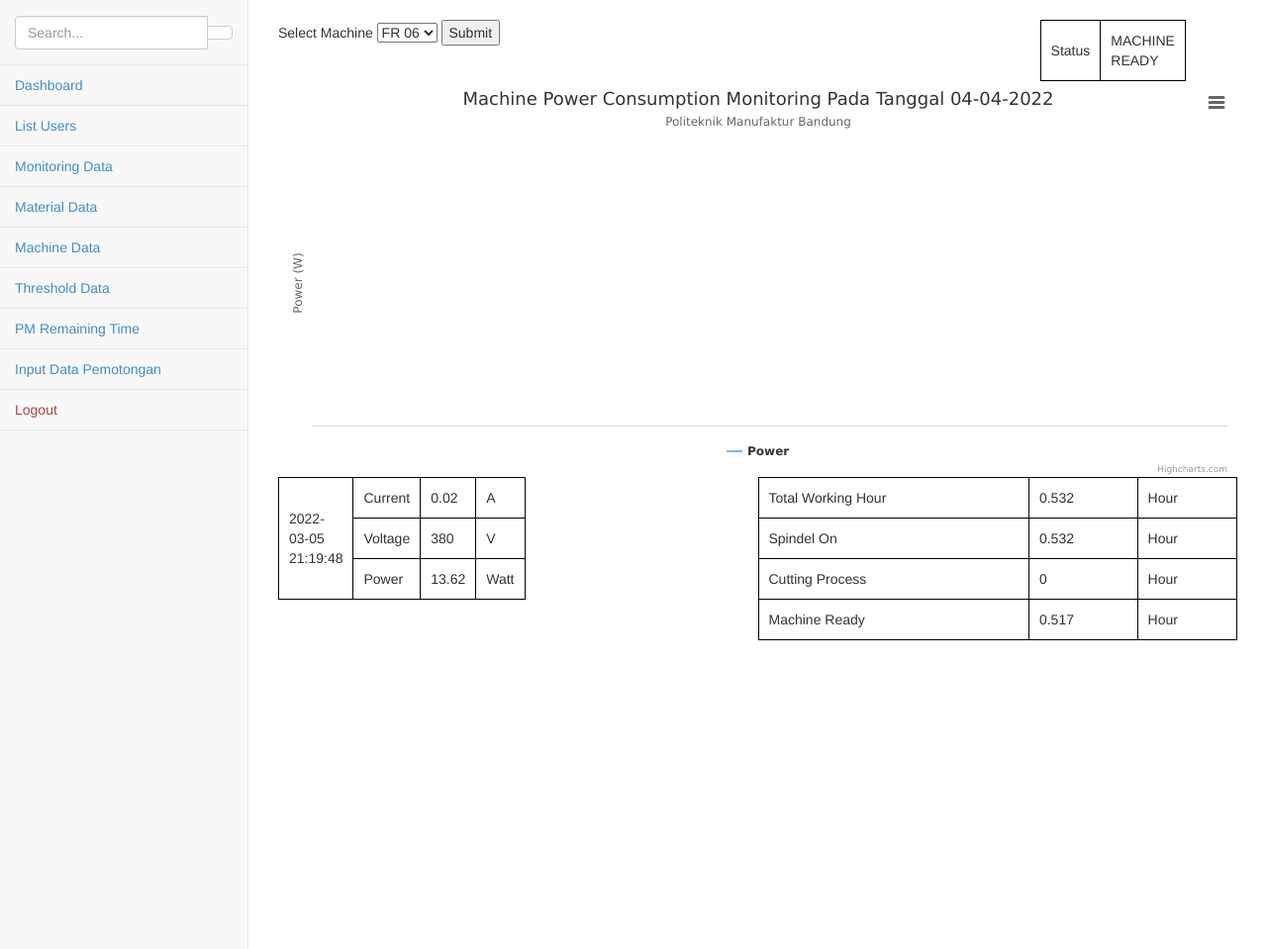
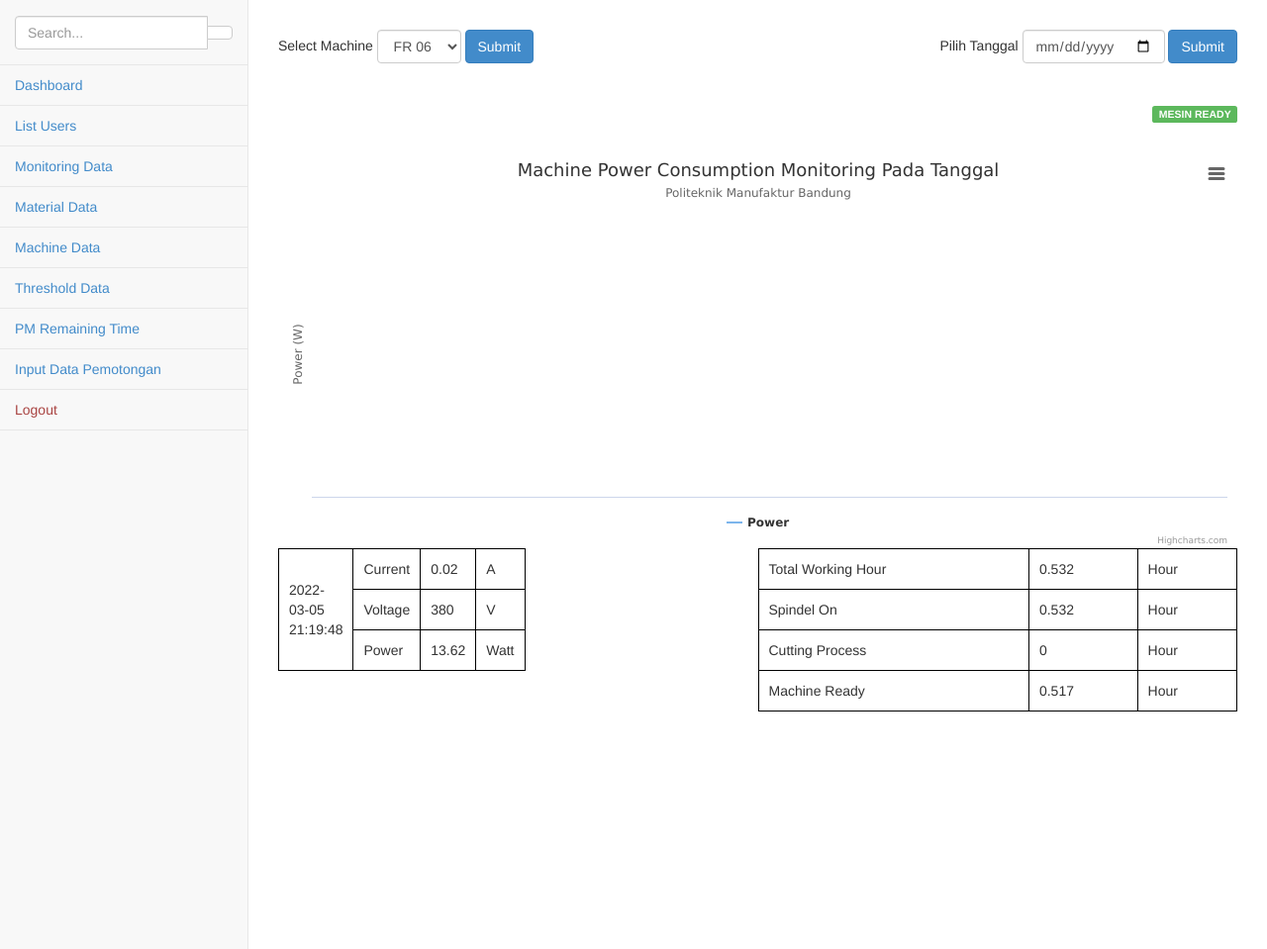
Before and after one commit to rafifauzi/monitoringdaya, a PHP site: page /monitoringdaya/dashboard in a window 1280 px wide. Shown: the part 50-1009 px from the top of the page at 99% size. Run offline with PHP 8.4, Linux system fonts and the light colour scheme; a user stored in the database is signed in; data comes from the database, SQL or seed files in the repository.

Commit message:
grafik update

```diff
--- a/dashboard/database.php
+++ b/dashboard/database.php
@@ -47,8 +47,19 @@
 	// $sql = "SELECT * FROM tabel_monitoring WHERE `ID_mesin`='" . $mesin . "'";
 	// $result = $con->query($sql);
 	$dateNow=date("Y-m-d");
-	$dateNow1='2022-03-06';
-    $sql = "SELECT * FROM tabel_monitoring WHERE LEFT(Date_Time, 10)='$dateNow1' AND `ID_mesin`='" . $mesin . "'";
+	$dateNow1='2022-02-22';
+
+	if (!isset($_SESSION['waktuTerakhir'])) {
+		$getTimeMonitoring=mysqli_query($con, "SELECT MAX(Date_Time) as 'lastTime' FROM tabel_monitoring WHERE `ID_mesin`='1'");
+		$timeMonitoring=mysqli_fetch_array($getTimeMonitoring);
+		$waktuTerakhir=substr($timeMonitoring['lastTime'],0,10);
+	}else{
+		$waktuTerakhir=$_SESSION['waktuTerakhir'];
+	}
+
+	//getlasttime
+
+    $sql = "SELECT * FROM tabel_monitoring WHERE LEFT(Date_Time, 10)='$waktuTerakhir' AND `ID_mesin`='" . $mesin . "'";
     $result = $con->query($sql);
 
 
--- /dev/null
+++ b/dashboard/datajson.php
@@ -0,0 +1,5 @@
+<?php
+require_once "../config/config.php";
+$json_data = include('database.php');
+echo $json_data;
+?>
--- a/dashboard/index.php
+++ b/dashboard/index.php
@@ -1,86 +1,154 @@
 <?php include_once('../header.php');
-$json_data = include ('database.php');
+$json_data = include('database.php');
 ?>
 
-<head>
-</head>
+<!-- <head>
+	<meta http-equiv="refresh" content="5">
+</head> -->
 
 <?php
-	$waktuTerakhir = "";
-	$sql = "SELECT MAX(Date_Time) FROM tabel_monitoring WHERE `ID_mesin`='" . $mesin . "'";
+
+if (isset($_GET['waktu'])) {
+	$getTime = $_GET['waktu'];
+	$ceksql = mysqli_query($con, "SELECT * FROM tabel_monitoring WHERE LEFT(Date_Time, 10)='$getTime'");
+	$row = mysqli_num_rows($ceksql);
+
+	$getTimeMonitoring = mysqli_query($con, "SELECT MAX(Date_Time) as 'lastTime' FROM tabel_monitoring WHERE `ID_mesin`='1'");
+	$timeMonitoring = mysqli_fetch_array($getTimeMonitoring);
+	$waktuTerakhir = $timeMonitoring['lastTime'];
+	if ($row > 0) {
+		$_SESSION['waktuTerakhir'] = $getTime;
+	} else {
+		echo "Tidak Ada Data";
+	}
+
+} else {
+	$sql = "SELECT MAX(Date_Time) FROM tabel_monitoring WHERE `ID_mesin`='1'";
 	$result = $con->query($sql);
 	if ($result->num_rows > 0) {
 		$row = $result->fetch_assoc();
 		$waktuTerakhir = $row['MAX(Date_Time)'];
 	}
-	$dataTerakhir = [0,0,0];
-	$sql = "SELECT * FROM tabel_monitoring WHERE `ID_mesin`='" . $mesin . "' AND `Date_Time` = '" . $waktuTerakhir . "'";
-	$result = $con->query($sql);
-	if ($result->num_rows > 0) {
-		$row = $result->fetch_assoc();
-		$dataTerakhir = array($row['Current'], $row['Voltage'], $row['Power'], 2);
+
+	$getTimeMonitoring = mysqli_query($con, "SELECT MAX(Date_Time) as 'lastTime' FROM tabel_monitoring WHERE `ID_mesin`='1'");
+	$timeMonitoring = mysqli_fetch_array($getTimeMonitoring);
+	$waktuTerakhir = $timeMonitoring['lastTime'];
+	$getTime = '';
 }
-	$sql_treshold = mysqli_query($con, "SELECT * FROM tabel_treshold WHERE `status` = '1' && `ID_mesin` = '" . $mesin . "';") or die (mysqli_error($con));
+
+$sql = "SELECT * FROM tabel_monitoring WHERE `ID_mesin` = '" . $mesin . "' AND `Date_Time` = '" . $waktuTerakhir . "'";
+$query = mysqli_query($con, $sql);
+$data = mysqli_fetch_array($query);
+$sql_treshold = mysqli_query($con, "SELECT * FROM tabel_treshold WHERE `status` = '1' && `ID_mesin` = '" . $mesin . "';") or die(mysqli_error($con));
 $treshold = mysqli_fetch_array($sql_treshold);
+
+
 ?>
 
-
-
-<div class = "row">
-    <div class = "col-lg-12"  style="margin-top:20px;">
-		<div>
-			<div style="float: left;width:50%;">
-				<form action=''>
+<div style="padding-top: 30px;">
+	<div class="row">
+		<div class="col-lg-6">
+			<div style="float: left;">
+				<form action='' class="form-inline">
 					<span>Select Machine</span>
-					<select name='mesin'>
+					<select name='mesin' class="form-control">
 						<?php
 						$sql = "SELECT * FROM tabel_mesin";
 						$result = $con->query($sql);
 						if ($result->num_rows > 0) {
-								while($row = $result->fetch_assoc()){
-									if($row['ID_mesin'] == $mesin)
-									{
-										echo "<option value=" . $row['ID_mesin'] . " selected>" . $row['no_mesin'] ."</option>";
-									}
-									else
-									{
-										echo "<option value=" . $row['ID_mesin'] . ">" . $row['no_mesin'] ."</option>";
+							while ($row = $result->fetch_assoc()) {
+								if ($row['ID_mesin'] == $mesin) {
+									echo "<option value=" . $row['ID_mesin'] . " selected>" . $row['no_mesin'] . "</option>";
+								} else {
+									echo "<option value=" . $row['ID_mesin'] . ">" . $row['no_mesin'] . "</option>";
 								}
 							}
 						}
 						?>
 					</select>
-					<button type='submit'>Submit</button>
+					<button type='submit' class="btn btn-primary">Submit</button>
+					<!-- <a href="datajson.php" target="blank" class="btn btn-primary">Lihat Json</a> -->
+				</form>
+				<br>
+			</div>
+		</div>
+		<div class="col-lg-6">
+			<div style="float: right;">
+				<form action='' method="GET" class="form-inline">
+					<span>Pilih Tanggal</span>
+					<input type="date" class="form-control" name="waktu" value="<?= $getTime; ?>" required>
+					<button type='submit' class="btn btn-primary">Submit</button>
 				</form>
 			</div>
-			<div style="float:right;">
-				<table>
-					<tr>
-						<td>Status</td>
-						<td>
-						<?php
-						if (($dataTerakhir[2] > (int)$treshold['th_mesin_ready']) && ($dataTerakhir[2] <= (int)$treshold['th_spindel_on']))
-						{
-							echo "MACHINE READY";
-						}
-						else if (($dataTerakhir[2] > (int)$treshold['th_spindel_on']) && ($dataTerakhir[2] <= (int)$treshold['th_cutting']))
-						{
-							echo "SPINDLE ON";
-						}
-						else if (($dataTerakhir[2] > (int)$treshold['th_cutting']))
-						{
-							echo "CUTTING";
-						}
-						?>
-						</td>
-					</tr>
-				</table>
+		</div>
 	</div>
 </div>
 
 
-		<div>
-			<div id="data_monitoring"  style="float: left;width:100%"></div>
+<div class="row">
+	<div class="col-lg-12" id="tampilanDetail" style="margin-top:20px;">
+		<div style="float: right;">
+			<?php
+			if ($data['Power'] > $treshold['th_mesin_ready'] && $data['Power'] <= $treshold['th_spindel_on']) {
+			?>
+				<span class="label label-success">MESIN READY</span>
+			<?php
+			} elseif ($data['Power'] > $treshold['th_spindel_on'] && $data['Power'] <= $treshold['th_cutting']) {
+			?>
+				<h4><span class="label label-warning">SPINDLE ON</span></h4>
+			<?php
+			} elseif ($data['Power'] > $treshold['th_cutting']) {
+			?>
+				<span class="label label-danger">CUTTING</span>
+			<?php
+			}
+
+			// if (($dataTerakhir[2] > $treshold['th_mesin_ready']) && ($dataTerakhir[2] <= (int)$treshold['th_spindel_on']))
+			// {
+			// 	echo (int)$treshold['th_mesin_ready'];
+			// }
+			// else if (($dataTerakhir[2] > (int)$treshold['th_spindel_on']) && ($dataTerakhir[2] <= (int)$treshold['th_cutting']))
+			// {
+			// 	echo "SPINDLE ON";
+			// }
+			// else if (($dataTerakhir[2] > (int)$treshold['th_cutting']))
+			// {
+			// 	echo "CUTTING";
+			// }
+			?>
+			<!-- <table>
+				<tr>
+					<td>Status </td>
+					<td>
+						<?php
+						// if ($data['Power'] > $treshold['th_mesin_ready'] && $data['Power'] <= $treshold['th_spindel_on']) {
+						// 	echo "MESIN READY";
+						// } elseif ($data['Power'] > $treshold['th_spindel_on'] && $data['Power'] <= $treshold['th_cutting']) {
+						// 	echo "SPINDLE ON";
+						// } elseif ($data['Power'] > $treshold['th_cutting']) {
+						// 	echo "CUTTING";
+						// }
+
+						// if (($dataTerakhir[2] > $treshold['th_mesin_ready']) && ($dataTerakhir[2] <= (int)$treshold['th_spindel_on']))
+						// {
+						// 	echo (int)$treshold['th_mesin_ready'];
+						// }
+						// else if (($dataTerakhir[2] > (int)$treshold['th_spindel_on']) && ($dataTerakhir[2] <= (int)$treshold['th_cutting']))
+						// {
+						// 	echo "SPINDLE ON";
+						// }
+						// else if (($dataTerakhir[2] > (int)$treshold['th_cutting']))
+						// {
+						// 	echo "CUTTING";
+						// }
+						?>
+					</td>
+				</tr>
+			</table> -->
+		</div>
+
+		<div style="margin-top: 50px;">
+			<div id="data_monitoring" style="float: left;width:100%"></div>
 		</div>
 		<div>
 
@@ -89,22 +157,15 @@
 					<tr>
 						<td rowspan='3'>
 							<?php
-							$waktuTerakhir = "";
-							$sql = "SELECT MAX(Date_Time) FROM tabel_monitoring WHERE `ID_mesin`='" . $mesin . "'";
-							$result = $con->query($sql);
-							if ($result->num_rows > 0) {
-								$row = $result->fetch_assoc();
-								$waktuTerakhir = $row['MAX(Date_Time)'];
-							}
-							$dataTerakhir = [0,0,0];
-							$sql = "SELECT * FROM tabel_monitoring WHERE `ID_mesin`='" . $mesin . "' AND `Date_Time` = '" . $waktuTerakhir . "'";
+							$dataTerakhir = [0, 0, 0];
+							$sql = "SELECT * FROM tabel_monitoring WHERE Date_Time='$waktuTerakhir' AND `ID_mesin`='$mesin' ";
 							$result = $con->query($sql);
 							if ($result->num_rows > 0) {
 								$row = $result->fetch_assoc();
 								$dataTerakhir = array($row['Current'], $row['Voltage'], $row['Power'], 2);
 							}
-
 							echo $waktuTerakhir;
+							// echo (strtotime($waktuTerakhir) * 1000)." ".floatval($row['Current']);
 							?>
 						</td>
 						<td>Current</td>
@@ -121,44 +182,43 @@
 					<td>Watt</td>
 					</tr>
 				</table>
-			</div
-			<div style="float: right;">
+			</div <div style="float: right;">
 			<table>
 				<?php
 				// $sql_mesin = mysqli_query($con, "SELECT * FROM tabel_monitoring WHERE `ID_mesin`='" . $mesin . "'") or die (mysqli_error($con));
 				// $data = mysqli_fetch_array($sql_mesin);
 				// $power = $data['Power'];
 
-                    $datamesinready = mysqli_query($con, "SELECT * FROM tabel_monitoring WHERE `ID_mesin`='" . $mesin . "' AND Power>='" . $treshold['th_mesin_ready'] ."' and Power<='" . $treshold['th_spindel_on'] ."'") or die (mysqli_error($con));
+				$datamesinready = mysqli_query($con, "SELECT * FROM tabel_monitoring WHERE `ID_mesin`='" . $mesin . "' AND Power>='" . $treshold['th_mesin_ready'] . "' and Power<='" . $treshold['th_spindel_on'] . "'") or die(mysqli_error($con));
 				$jmlmesinready = mysqli_num_rows($datamesinready);
 
-                    $dataspindelon = mysqli_query($con, "SELECT * FROM tabel_monitoring WHERE `ID_mesin`='" . $mesin . "' AND Power>='" . $treshold['th_spindel_on'] ."' and Power<='" . $treshold['th_cutting'] ."'") or die (mysqli_error($con));
+				$dataspindelon = mysqli_query($con, "SELECT * FROM tabel_monitoring WHERE `ID_mesin`='" . $mesin . "' AND Power>='" . $treshold['th_spindel_on'] . "' and Power<='" . $treshold['th_cutting'] . "'") or die(mysqli_error($con));
 				$jmlspindelon = mysqli_num_rows($dataspindelon);
 
-                    $datacutting = mysqli_query($con, "SELECT * FROM tabel_monitoring WHERE `ID_mesin`='" . $mesin . "' AND Power>='" . $treshold['th_cutting'] ."'") or die (mysqli_error($con));
+				$datacutting = mysqli_query($con, "SELECT * FROM tabel_monitoring WHERE `ID_mesin`='" . $mesin . "' AND Power>='" . $treshold['th_cutting'] . "'") or die(mysqli_error($con));
 				$jmlcutting = mysqli_num_rows($datacutting);
 				?>
 				</tr>
 				<td>Total Working Hour</td>
-						<td><?=round((($jmlspindelon+$jmlcutting)*5/3600),3)?></td>
+				<td><?= round((($jmlspindelon + $jmlcutting) * 5 / 3600), 3) ?></td>
 				<td>Hour</td>
 				</tr>
 				<td>Spindel On</td>
-						<td><?=round(($jmlspindelon*5/3600),3)?></td>
+				<td><?= round(($jmlspindelon * 5 / 3600), 3) ?></td>
 				<td>Hour</td>
 				</tr>
 				<td>Cutting Process</td>
-						<td><?=round(($jmlcutting*5/3600),3)?></td>
+				<td><?= round(($jmlcutting * 5 / 3600), 3) ?></td>
 				<td>Hour</td>
 				</tr>
 				<td>Machine Ready</td>
-						<td><?=round(($jmlmesinready*5/3600),3)?></td>
+				<td><?= round(($jmlmesinready * 5 / 3600), 3) ?></td>
 				<td>Hour</td>
 			</table>
 
 		</div>
-		</div>
-    </div>
+		<?php //echo $json_data;
+		?>
 	</div>
 </div>
 
@@ -170,7 +230,6 @@
 <script src="../assets/highcharts/accessibility.js"></script>
 
 <script type="text/javascript">
-
 	Highcharts.chart('data_monitoring', {
 		chart: {
 			type: 'spline',
@@ -184,7 +243,7 @@
 
 		},
 		title: {
-        text: 'Machine Power Consumption Monitoring Pada Tanggal <?=$dateNow=date("d-m-Y");?>',
+			text: 'Machine Power Consumption Monitoring Pada Tanggal ',
 			align: 'center'
 		},
 		subtitle: {
@@ -197,8 +256,7 @@
 				rotation: 0
 			},
 		},
-    yAxis: [
-	{
+		yAxis: [{
 			title: {
 				text: 'Power (W)',
 				format: '{value}W',
@@ -234,10 +292,8 @@
 					}
 				}
 			}]
-	}
-	],
-     tooltip:
-	 {
+		}],
+		tooltip: {
 			valueSuffix: '{value} W'
 		},
 		plotOptions: {
@@ -254,7 +310,7 @@
 
 			}
 		},
-    series: <?=$json_data?>,
+		series: <?= $json_data ?>,
 
 
 		navigation: {
```
Also changed, not shown: inputdata/data.php (+57 -55 lines). Lines whose indentation alone changed are shown as unchanged.
